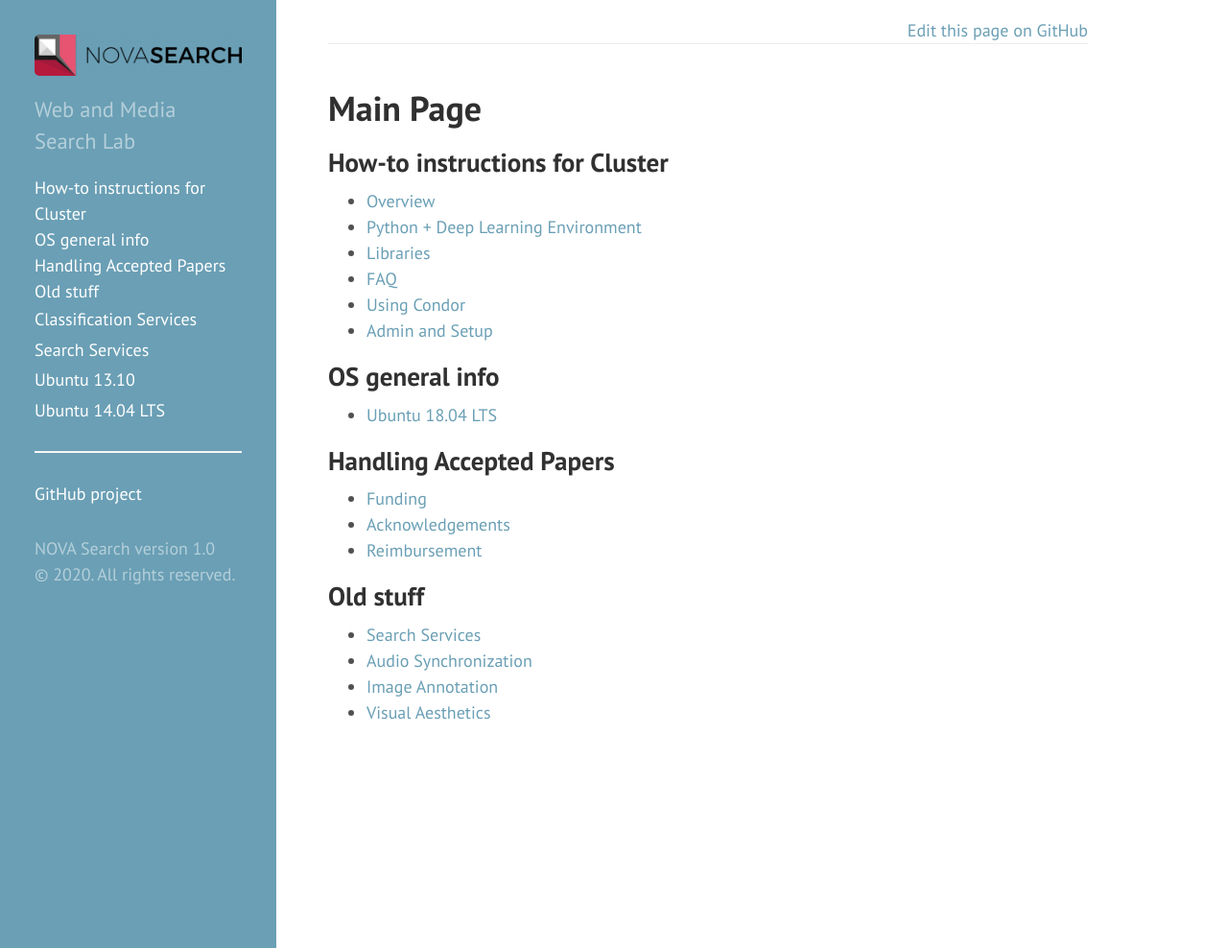
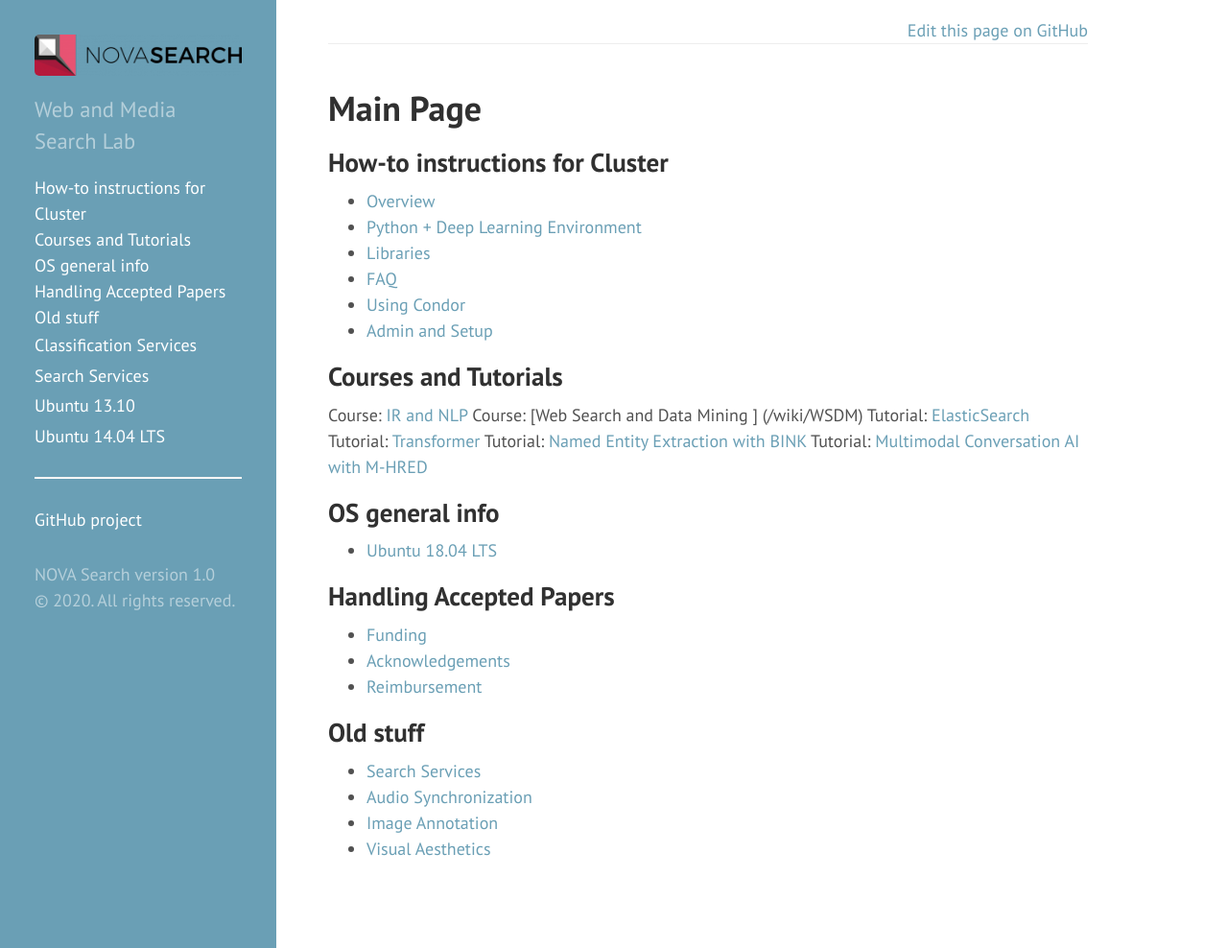
Before and after one commit to novasearch/wiki.novasearch.org, a Jekyll site: the page built from wiki/Main_Page.md, in a window 1280 px wide and 988 px high. Shown: the whole window at 96% size. Built offline with Jekyll 4.4.1, drawn with Linux system fonts in a browser that asks for light colours.

Commit message:
Update Main_Page.md

```diff
--- a/wiki/Main_Page.md
+++ b/wiki/Main_Page.md
@@ -21,6 +21,16 @@ How-to instructions for Cluster
 - [Using Condor](/wiki/Condor "wikilink")
 - [Admin and Setup](/wiki/Cluster/Admin "wikilink")
 
+
+Courses and Tutorials
+--------------------
+Course: [IR and NLP](/wiki/IR_NLP)
+Course: [Web Search and Data Mining ] (/wiki/WSDM)
+Tutorial: [ElasticSearch](/wiki/...)
+Tutorial: [Transformer](/wiki/...)
+Tutorial: [Named Entity Extraction with BINK](/wiki/...)
+Tutorial: [Multimodal Conversation AI with M-HRED](/wiki/...)
+
 OS general info
 ---------------
 
@@ -33,6 +43,7 @@ Handling Accepted Papers
 - [Acknowledgements](/wiki/Acknowledgements "wikilink")
 - [Reimbursement](/wiki/Reimbursement "wikilink")
 
+
 Old stuff
 -----------------------
 
```
